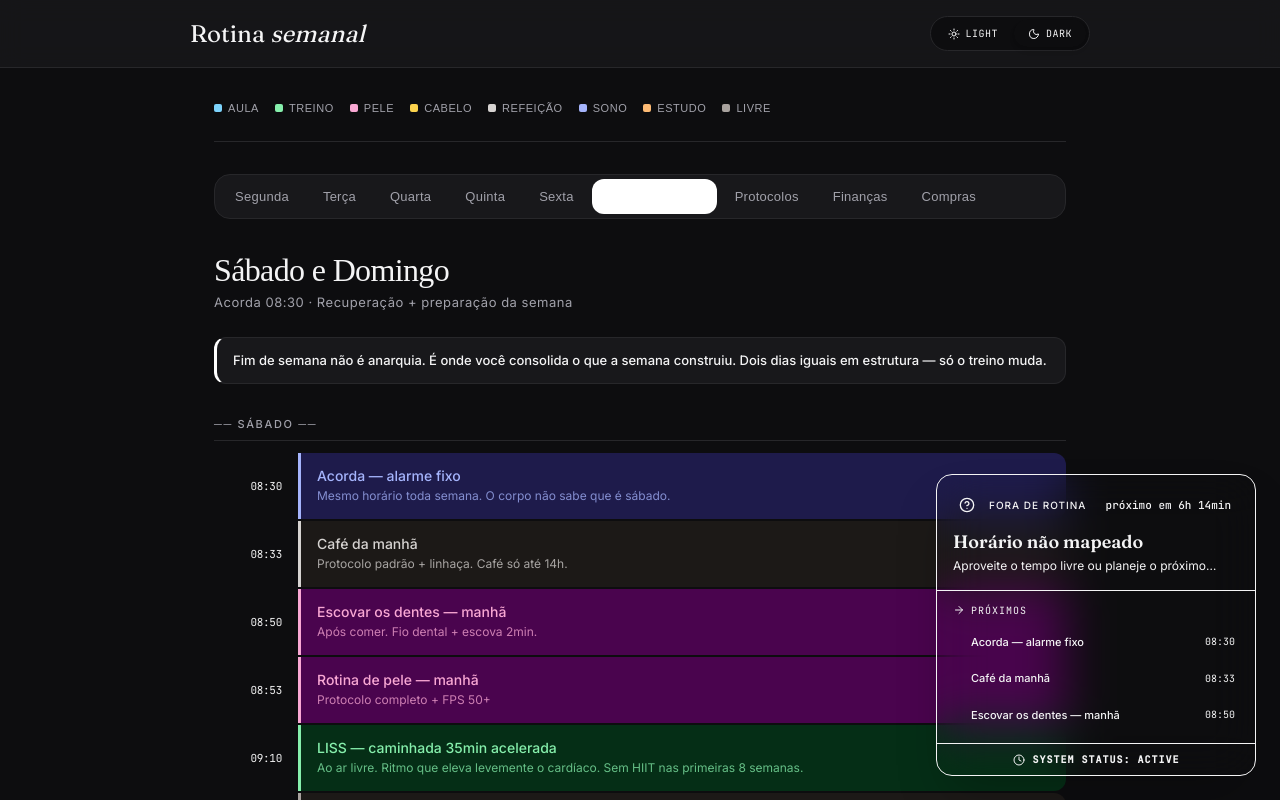
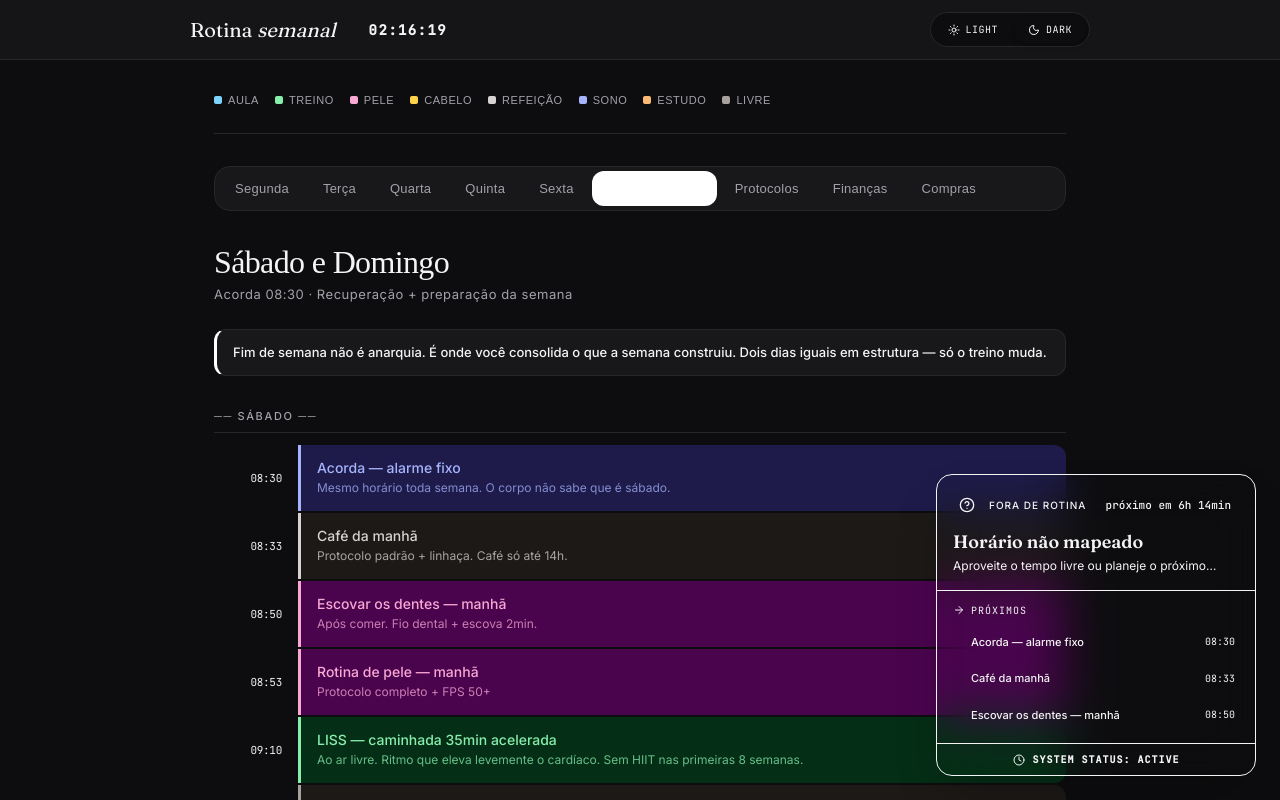
Before and after one commit to takaokensei/Nichijou, a React (Vite) app: page / in a window 1280 px wide. Shown: the top 800 px of the page. Built offline with nearby package versions, Linux system fonts and the light colour scheme.

Commit message:
feat: add live clock to header (Task 1.2)

```diff
--- a/src/data/schedule.ts
+++ b/src/data/schedule.ts
@@ -1,3 +1,4 @@
+// NEXUS Schedule Data Source
 export type Category = 'aula' | 'treino' | 'pele' | 'cabelo' | 'refeicao' | 'sono' | 'estudo' | 'livre';
 
 export interface ScheduleBlock {
--- a/src/hooks/useContextWidget.ts
+++ b/src/hooks/useContextWidget.ts
@@ -1,5 +1,6 @@
 import { useState, useEffect, useRef } from 'react';
-import { getCurrentBlock, getNextBlocks, toMins, scheduleMap, ScheduleBlock } from '@/data/schedule';
+import { getCurrentBlock, getNextBlocks, toMins, scheduleMap } from '@/data/schedule';
+import type { ScheduleBlock } from '@/data/schedule';
 
 export interface ContextData {
   currentBlock: ScheduleBlock | null;
--- /dev/null
+++ b/src/hooks/useLiveClock.ts
@@ -0,0 +1,18 @@
+import { useState, useEffect, useRef } from 'react';
+
+export function useLiveClock(): string {
+  const fmt = () => {
+    const now = new Date();
+    return now.toLocaleTimeString('pt-BR', { hour: '2-digit', minute: '2-digit', second: '2-digit', hour12: false });
+  };
+
+  const [time, setTime] = useState<string>(fmt);
+  const intervalRef = useRef<ReturnType<typeof setInterval> | null>(null);
+
+  useEffect(() => {
+    intervalRef.current = setInterval(() => setTime(fmt()), 1000);
+    return () => { if (intervalRef.current) clearInterval(intervalRef.current); };
+  }, []);
+
+  return time;
+}
--- a/src/sections/ContextWidget.tsx
+++ b/src/sections/ContextWidget.tsx
@@ -1,7 +1,7 @@
 import { useContextWidget } from '@/hooks/useContextWidget';
 import { Clock, ArrowRight, Zap, Coffee, Book, Dumbbell, Sparkles, Moon, HelpCircle } from 'lucide-react';
 import { cn } from '@/lib/utils';
-import { Category } from '@/data/schedule';
+import type { Category } from '@/data/schedule';
 
 const categoryIcons: Record<Category, any> = {
   aula: Book,
--- a/src/sections/Header.tsx
+++ b/src/sections/Header.tsx
@@ -1,5 +1,6 @@
 import { Sun, Moon } from 'lucide-react';
 import { cn } from '@/lib/utils';
+import { useLiveClock } from '@/hooks/useLiveClock';
 
 interface HeaderProps {
   theme: 'light' | 'dark';
@@ -7,13 +8,15 @@ interface HeaderProps {
 }
 
 export function Header({ theme, onToggleTheme }: HeaderProps) {
+  const time = useLiveClock();
+
   return (
     <header
       style={{
         position: 'sticky',
         top: 0,
         zIndex: 40,
-        padding: '16px 24px',
+        padding: '12px 24px',
         background: 'color-mix(in srgb, var(--surface) 80%, transparent)',
         backdropFilter: 'blur(12px)',
         WebkitBackdropFilter: 'blur(12px)',
@@ -21,14 +24,26 @@ export function Header({ theme, onToggleTheme }: HeaderProps) {
       }}
     >
       <div style={{ maxWidth: '900px', margin: '0 auto', display: 'flex', alignItems: 'center', justifyContent: 'space-between' }}>
-        <h1 className="font-display text-2xl font-normal text-foreground m-0">
+        {/* Left: Title + Live Clock */}
+        <div className="flex items-center gap-4">
+          <h1 className="font-display text-xl font-normal text-foreground m-0 leading-none">
             Rotina <span className="text-muted-foreground italic">semanal</span>
           </h1>
+          <div className="h-4 w-px bg-border" />
+          <span
+            className="font-mono text-sm font-bold tracking-widest text-foreground tabular-nums"
+            style={{ fontFeatureSettings: '"tnum"' }}
+          >
+            {time}
+          </span>
+        </div>
+
+        {/* Right: Theme Toggle */}
         <div style={{ display: 'flex', gap: '2px', background: 'var(--bg)', borderRadius: '9999px', padding: '3px', border: '1px solid var(--border)' }}>
           <button
             onClick={() => theme !== 'light' && onToggleTheme()}
             className={cn(
-                "flex items-center gap-1.5 px-3.5 py-1.5 rounded-full text-[10px] font-mono tracking-wider uppercase transition-all duration-300",
+              "flex items-center gap-1.5 px-3.5 py-1.5 rounded-full text-[10px] font-mono tracking-wider uppercase transition-all duration-300 cursor-pointer border-none",
               theme === 'light' ? "bg-foreground text-background shadow-md" : "bg-transparent text-muted-foreground hover:text-foreground"
             )}
           >
@@ -38,7 +53,7 @@ export function Header({ theme, onToggleTheme }: HeaderProps) {
           <button
             onClick={() => theme !== 'dark' && onToggleTheme()}
             className={cn(
-                "flex items-center gap-1.5 px-3.5 py-1.5 rounded-full text-[10px] font-mono tracking-wider uppercase transition-all duration-300",
+              "flex items-center gap-1.5 px-3.5 py-1.5 rounded-full text-[10px] font-mono tracking-wider uppercase transition-all duration-300 cursor-pointer border-none",
               theme === 'dark' ? "bg-foreground text-background shadow-md" : "bg-transparent text-muted-foreground hover:text-foreground"
             )}
           >
```
Lines whose indentation alone changed are shown as unchanged.
